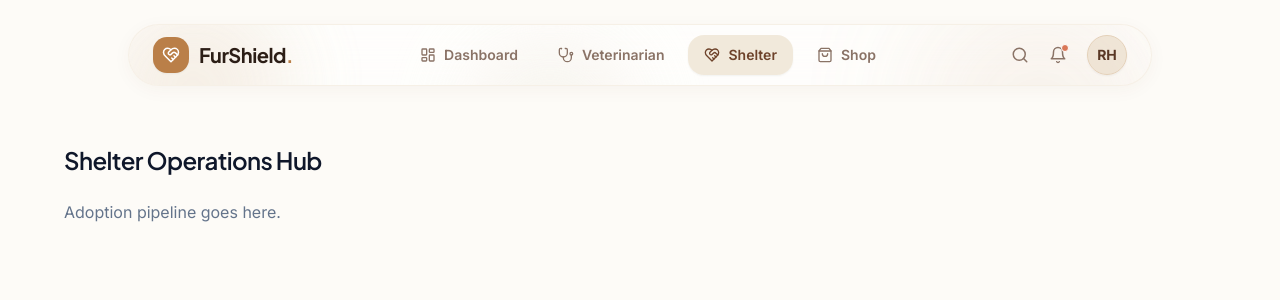
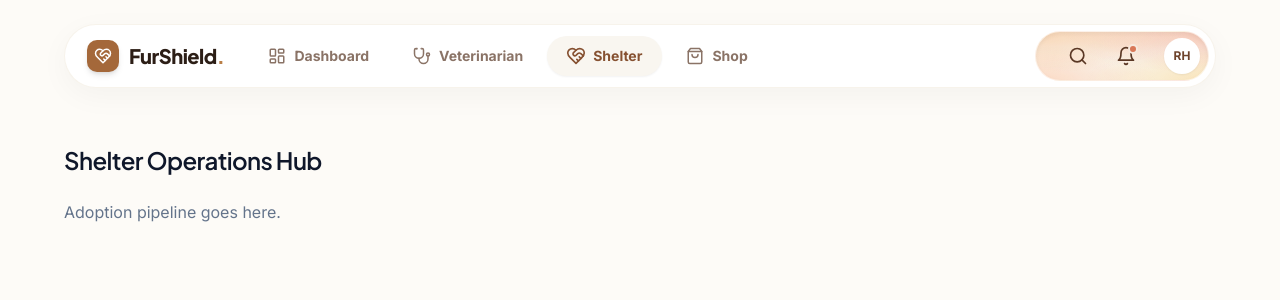
Before and after one commit to Aaliyanamir/Fur-Sheild, a React (Vite) app in the folder frontend/: page /shelter in a window 1280 px wide. Shown: the top 300 px of the page. Built offline with nearby package versions, Linux system fonts and the light colour scheme.

Commit message:
feat(ui): implement crisp structural navbar with vivid watercolor mesh gradient

```diff
--- a/frontend/src/components/molecules/Navbar.jsx
+++ b/frontend/src/components/molecules/Navbar.jsx
@@ -13,37 +13,22 @@ export default function Navbar() {
 
   return (
     <div className="fixed top-6 left-0 right-0 z-50 flex justify-center px-4 pointer-events-none">
-      {/*
-        Main Navbar Container
-        Uses overflow-hidden to keep the watercolor blobs inside the pill shape.
-      */}
-      <header className="relative w-full max-w-5xl rounded-[2rem] shadow-soft flex items-center justify-between px-3 py-2.5 pointer-events-auto transition-all border border-camel-100/60 bg-white/60 backdrop-blur-xl overflow-hidden">
 
-        {/* --- Watercolor Background Texture (Simulating Image 7) --- */}
-        <div className="absolute inset-0 z-0 pointer-events-none opacity-80">
-          {/* Left splash */}
-          <div className="absolute -top-8 -left-8 w-48 h-48 bg-camel-200/40 rounded-full mix-blend-multiply blur-2xl"></div>
-          {/* Right splash (covers the icon area like Image 2) */}
-          <div className="absolute -top-10 -right-4 w-64 h-64 bg-camel-300/20 rounded-full mix-blend-multiply blur-3xl"></div>
-          {/* Center soft wash */}
-          <div className="absolute top-4 left-1/3 w-40 h-40 bg-[#F5F2EB] rounded-full mix-blend-multiply blur-2xl"></div>
-        </div>
+      {/* Outer Crisp White Container (Image 2 style) */}
+      <header className="w-full max-w-6xl bg-white border border-camel-100/50 rounded-full shadow-[0_8px_30px_rgb(0,0,0,0.04)] p-1.5 flex items-center justify-between pointer-events-auto">
 
-        {/* --- Foreground Content (z-10 ensures it sits above the texture) --- */}
-        <div className="relative z-10 flex items-center justify-between w-full px-3">
-
-          {/* Logo Section */}
-          <div className="flex-shrink-0 flex items-center gap-2.5 pr-8">
-            <div className="w-9 h-9 rounded-[14px] bg-camel-500 flex items-center justify-center shadow-sm">
+        {/* Left: Logo */}
+        <div className="flex-shrink-0 flex items-center gap-2.5 pl-4 pr-6">
+          <div className="w-8 h-8 rounded-[10px] bg-camel-600 flex items-center justify-center shadow-md">
             <HeartHandshake size={18} className="text-white" />
           </div>
-            <span className="font-display font-bold text-xl text-espresso-900 tracking-tight">
+          <span className="font-display font-extrabold text-xl text-espresso-900 tracking-tight">
             FurShield<span className="text-camel-500">.</span>
           </span>
         </div>
 
-          {/* Center Navigation (Pill structure like Image 2) */}
-          <nav className="hidden md:flex items-center gap-2">
+        {/* Center: Navigation */}
+        <nav className="hidden md:flex items-center gap-1">
           {navItems.map((item) => {
             const Icon = item.icon;
             return (
@@ -51,36 +36,39 @@ export default function Navbar() {
                 key={item.name}
                 to={item.path}
                 className={({ isActive }) => cn(
-                    "group flex items-center gap-2 px-4 py-2.5 rounded-2xl text-sm font-semibold transition-all duration-300",
+                  "group flex items-center gap-2 px-5 py-2.5 rounded-full text-sm font-bold transition-all duration-300",
                   isActive
-                      ? "bg-camel-100/90 text-camel-800 shadow-sm"
+                    ? "bg-camel-50 text-camel-700 shadow-sm"
                     : "text-espresso-500 hover:text-camel-600 hover:bg-camel-50/50"
                 )}
               >
-                  <Icon size={16} className="shrink-0" />
+                {({ isActive }) => (
+                  <>
+                    <Icon size={18} className={cn("shrink-0 transition-transform", isActive ? "scale-110" : "group-hover:scale-110")} />
                     <span>{item.name}</span>
+                  </>
+                )}
               </NavLink>
             );
           })}
         </nav>
 
-          {/* Right Actions & Profile (Integrated softly) */}
-          <div className="flex items-center gap-1 pl-8">
-            <button className="p-2 text-espresso-500 hover:text-camel-700 transition-colors rounded-full hover:bg-camel-100/50">
-              <Search size={18} />
-            </button>
-            <button className="relative p-2 text-espresso-500 hover:text-camel-700 transition-colors rounded-full hover:bg-camel-100/50 mr-2">
-              <Bell size={18} />
-              <span className="absolute top-1.5 right-1.5 w-2 h-2 rounded-full bg-accent-500 border border-white"></span>
+        {/* Right: Actions inside the Watercolor Wash Zone */}
+        <div className="flex items-center gap-3 pl-6 pr-2 py-1.5 ml-auto rounded-full bg-watercolor border border-white/50 shadow-inner">
+          <button className="p-2 text-camel-900 hover:text-camel-700 transition-colors rounded-full hover:bg-white/40">
+            <Search size={20} />
           </button>
 
-            {/* Profile Avatar */}
-            <div className="w-10 h-10 rounded-full bg-camel-200/50 border border-camel-200 flex items-center justify-center cursor-pointer shadow-sm hover:shadow-soft transition-all hover:scale-105">
-              <span className="text-sm font-bold text-camel-900">RH</span>
+          <button className="relative p-2 text-camel-900 hover:text-camel-700 transition-colors rounded-full hover:bg-white/40">
+            <Bell size={20} />
+            <span className="absolute top-1.5 right-1.5 w-2.5 h-2.5 rounded-full bg-accent-500 border-2 border-[#f6e9de]"></span>
+          </button>
+
+          <div className="w-9 h-9 rounded-full bg-white border-2 border-white flex items-center justify-center ml-2 cursor-pointer shadow-sm hover:scale-105 transition-transform">
+            <span className="text-xs font-black text-camel-800">RH</span>
           </div>
         </div>
 
-        </div>
       </header>
     </div>
   );
--- a/frontend/src/index.css
+++ b/frontend/src/index.css
@@ -1,4 +1,4 @@
-@import url('https://fonts.googleapis.com/css2?family=Inter:wght@400;500;600&family=Plus+Jakarta+Sans:wght@600;700&display=swap');
+@import url('https://fonts.googleapis.com/css2?family=Inter:wght@400;500;600;700&family=Plus+Jakarta+Sans:wght@600;700;800&family=JetBrains+Mono:wght@400&display=swap');
 
 @tailwind base;
 @tailwind components;
@@ -6,24 +6,21 @@
 
 @layer base {
   body {
-    @apply bg-bg-primary text-espresso-800 font-sans antialiased;
-    -webkit-font-smoothing: antialiased;
-    -moz-osx-font-smoothing: grayscale;
+    @apply bg-bg-primary text-espresso-800 font-sans antialiased selection:bg-camel-200 selection:text-camel-900;
   }
   h1, h2, h3, h4, h5, h6 {
-    @apply font-display tracking-tight text-espresso-900;
-  }
-  ::selection {
-    @apply bg-camel-100 text-camel-900;
+    @apply font-display tracking-tight;
   }
 }
 
 @layer utilities {
-  .scrollbar-hide {
-    -ms-overflow-style: none;
-    scrollbar-width: none;
-  }
-  .scrollbar-hide::-webkit-scrollbar {
-    display: none;
+  /* Vibrant, distinct watercolor paint wash */
+  .bg-watercolor {
+    background-color: #f9f6f0;
+    background-image:
+      radial-gradient(at 0% 0%, hsla(28, 90%, 65%, 0.4) 0px, transparent 60%),
+      radial-gradient(at 100% 0%, hsla(15, 85%, 65%, 0.4) 0px, transparent 60%),
+      radial-gradient(at 100% 100%, hsla(40, 95%, 60%, 0.3) 0px, transparent 50%),
+      radial-gradient(at 0% 100%, hsla(22, 100%, 75%, 0.4) 0px, transparent 50%);
   }
 }
```
Lines whose indentation alone changed are shown as unchanged.
